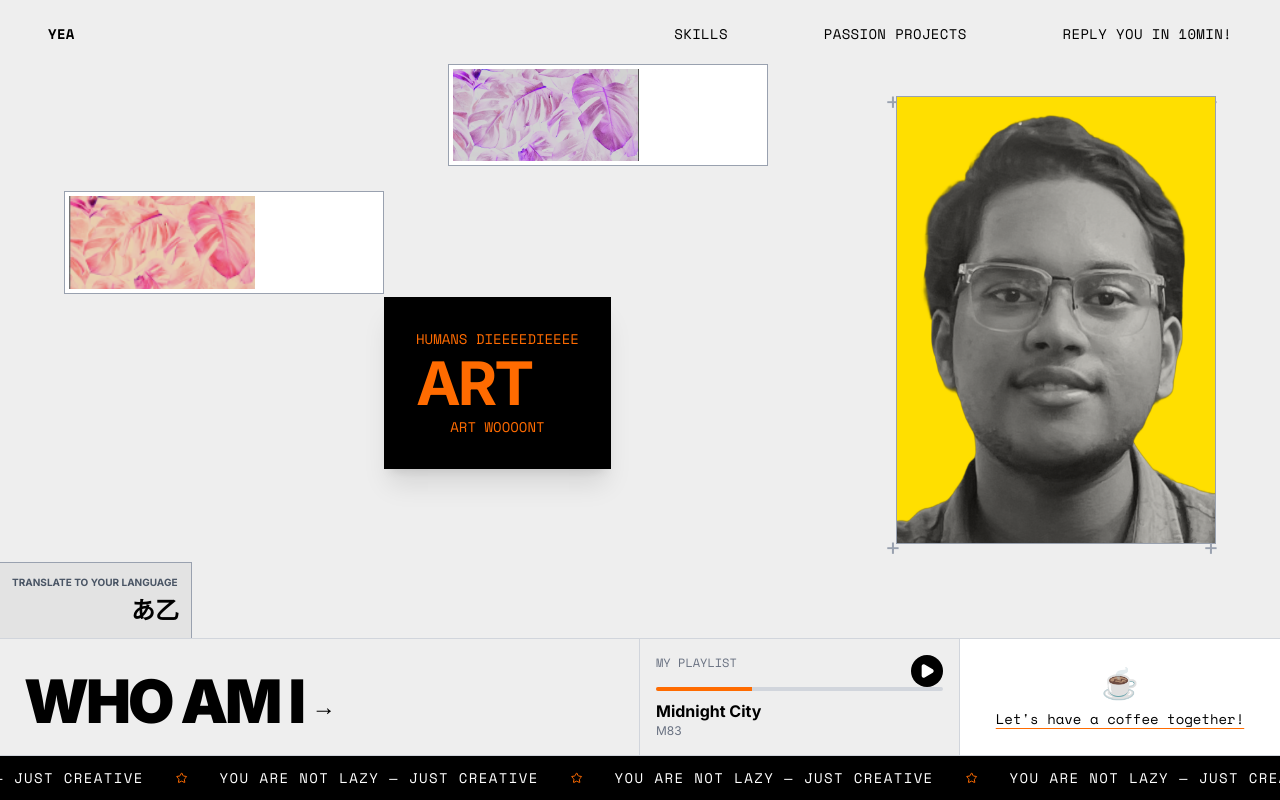
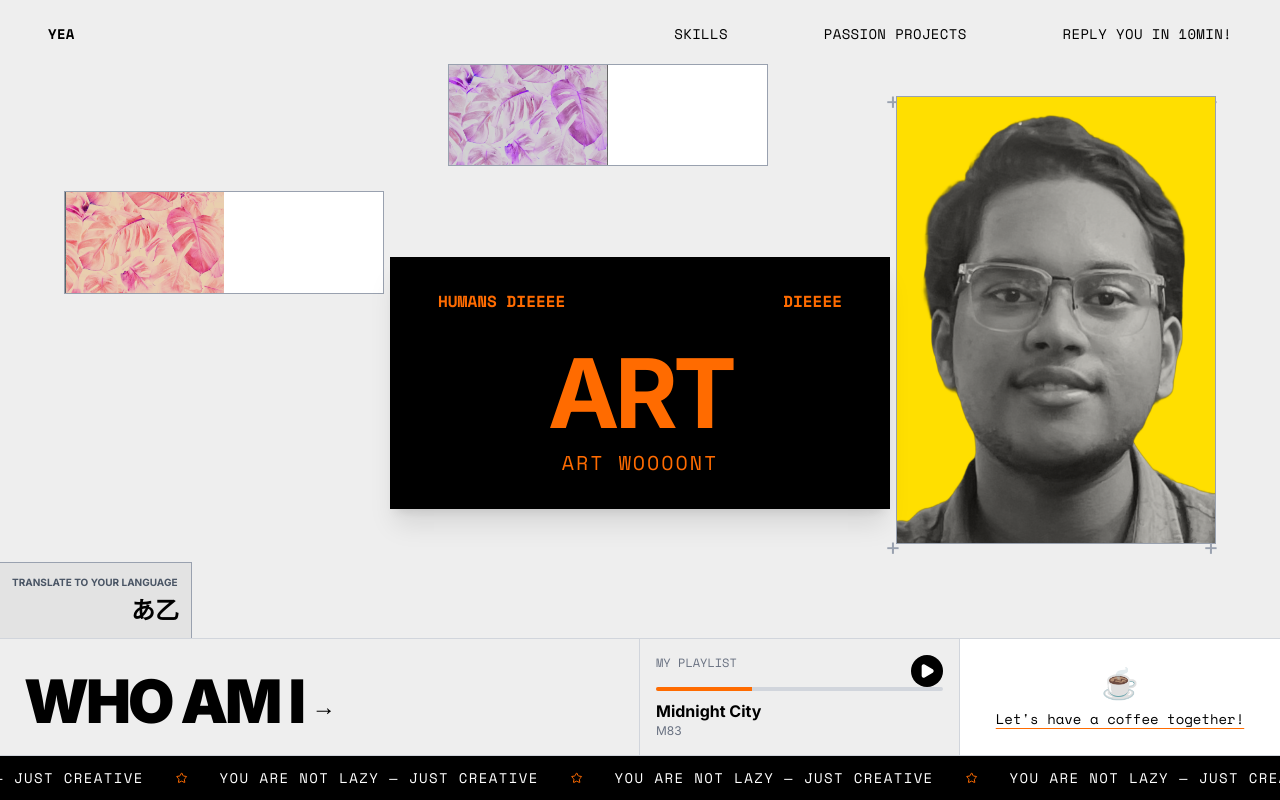
Before and after one commit to yeswaraditya/portfolio_v3, a Next.js app: page / in a window 1280 px wide. Built offline with nearby package versions, Linux system fonts and the light colour scheme.

Commit message:
Fix GitHub Pages assets and Hero box styling

```diff
--- a/next.config.ts
+++ b/next.config.ts
@@ -1,7 +1,12 @@
 import type { NextConfig } from "next";
+
+const isProd = process.env.NODE_ENV === "production";
+const repoName = "portfolio_v3"; // Your repository name
 
 const nextConfig: NextConfig = {
   output: "export",
+  basePath: isProd ? `/${repoName}` : "",
+  assetPrefix: isProd ? `/${repoName}` : "",
   images: {
     unoptimized: true,
   },
--- a/src/components/Hero.tsx
+++ b/src/components/Hero.tsx
@@ -26,30 +26,32 @@ export default function Hero() {
 
       <div className="relative w-full h-full">
         {/* 1. Pink Leaves Box (Left) */}
-        <div className="hero-element absolute top-[30%] left-[5%] w-[25vw] h-[8vw] min-w-[250px] min-h-[80px] border border-gray-400 p-1 bg-white flex">
-           <div className="w-[60%] h-full relative overflow-hidden">
+        <div className="hero-element absolute top-[30%] left-[5%] w-[25vw] h-[8vw] min-w-[250px] min-h-[80px] border border-gray-400 bg-white flex">
+           <div className="w-1/2 h-full relative overflow-hidden">
              <Image src="/pink_leaves.png" alt="Pink leaves" fill className="object-cover" />
            </div>
         </div>
 
         {/* 2. Purple Leaves Box (Center Top) */}
-        <div className="hero-element absolute top-[10%] left-[35%] w-[25vw] h-[8vw] min-w-[250px] min-h-[80px] border border-gray-400 p-1 bg-white flex">
-          <div className="w-[60%] h-full relative overflow-hidden">
+        <div className="hero-element absolute top-[10%] left-[35%] w-[25vw] h-[8vw] min-w-[250px] min-h-[80px] border border-gray-400 bg-white flex">
+          <div className="w-1/2 h-full relative overflow-hidden">
              <Image src="/violet_leaves.png" alt="Violet leaves" fill className="object-cover" />
            </div>
         </div>
 
         {/* 3. Black Box (Center) */}
-        <div className="hero-element absolute top-[60%] left-[30%] -translate-y-1/2 bg-black p-4 md:p-8 z-20 shadow-xl">
-            <div className="text-accent-orange text-[10px] md:text-sm font-mono flex justify-between mb-1">
+        <div className="hero-element absolute top-[60%] left-[50%] -translate-x-1/2 -translate-y-1/2 bg-black px-12 py-8 min-w-[300px] md:min-w-[500px] z-20 shadow-xl flex flex-col justify-between">
+            <div className="text-accent-orange text-xs md:text-base font-mono flex justify-between w-full mb-4 md:mb-8 font-bold">
                 <span>{translate("humansDie")}</span>
                 <span>DIEEEE</span>
             </div>
-            <div className="text-accent-orange text-3xl md:text-6xl font-bold tracking-tighter">
-                {translate("art")}
-            </div>
-            <div className="text-accent-orange text-[10px] md:text-sm font-mono text-center mt-1">
-                {translate("artWont")}
+            <div className="flex flex-col items-center justify-center">
+                <div className="text-accent-orange text-5xl md:text-8xl font-bold tracking-tighter leading-none">
+                    {translate("art")}
+                </div>
+                <div className="text-accent-orange text-sm md:text-xl font-mono mt-2 tracking-widest">
+                    {translate("artWont")}
+                </div>
             </div>
         </div>
 
```
Also changed, not shown: public/pink_leaves.png.
